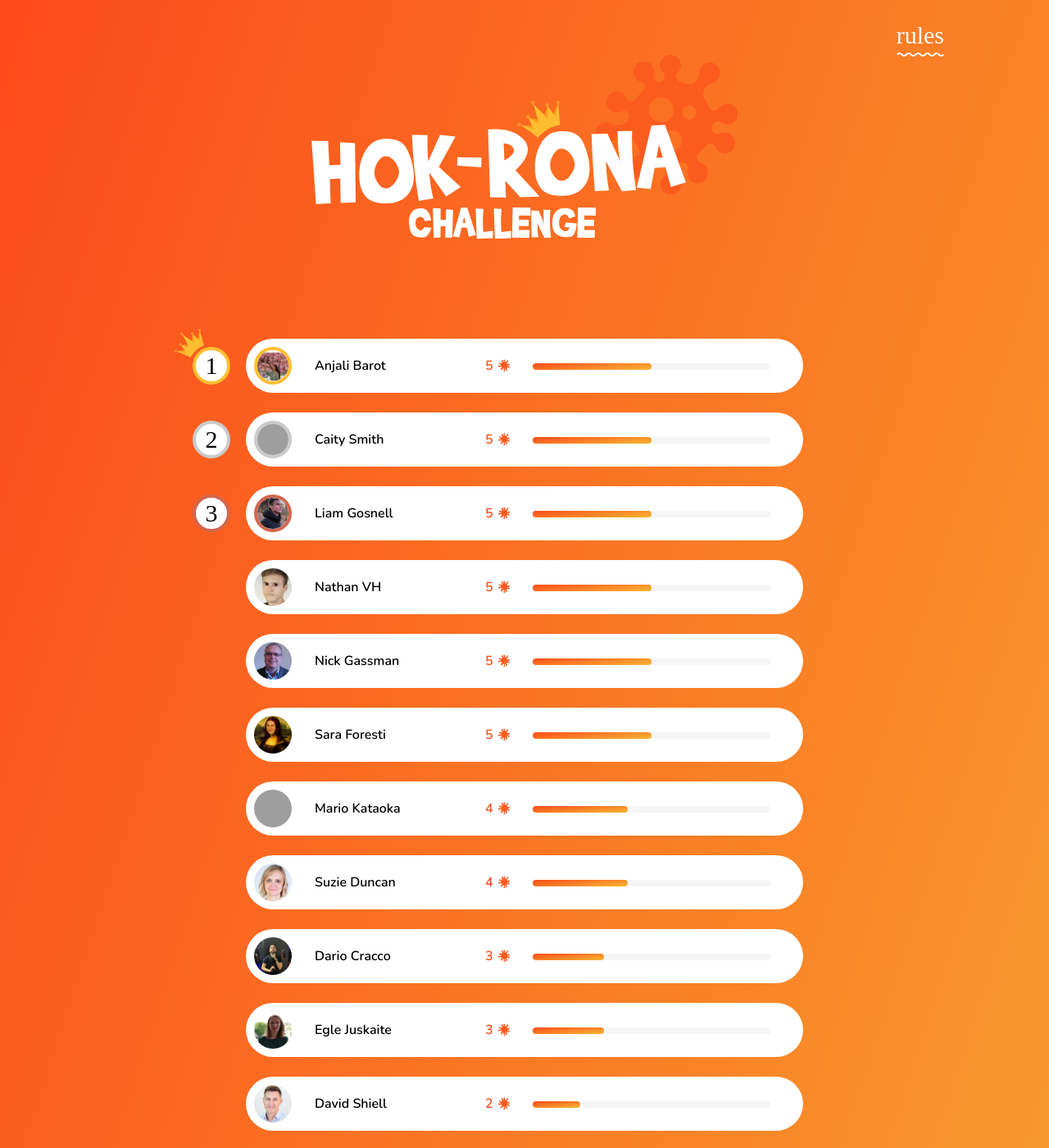
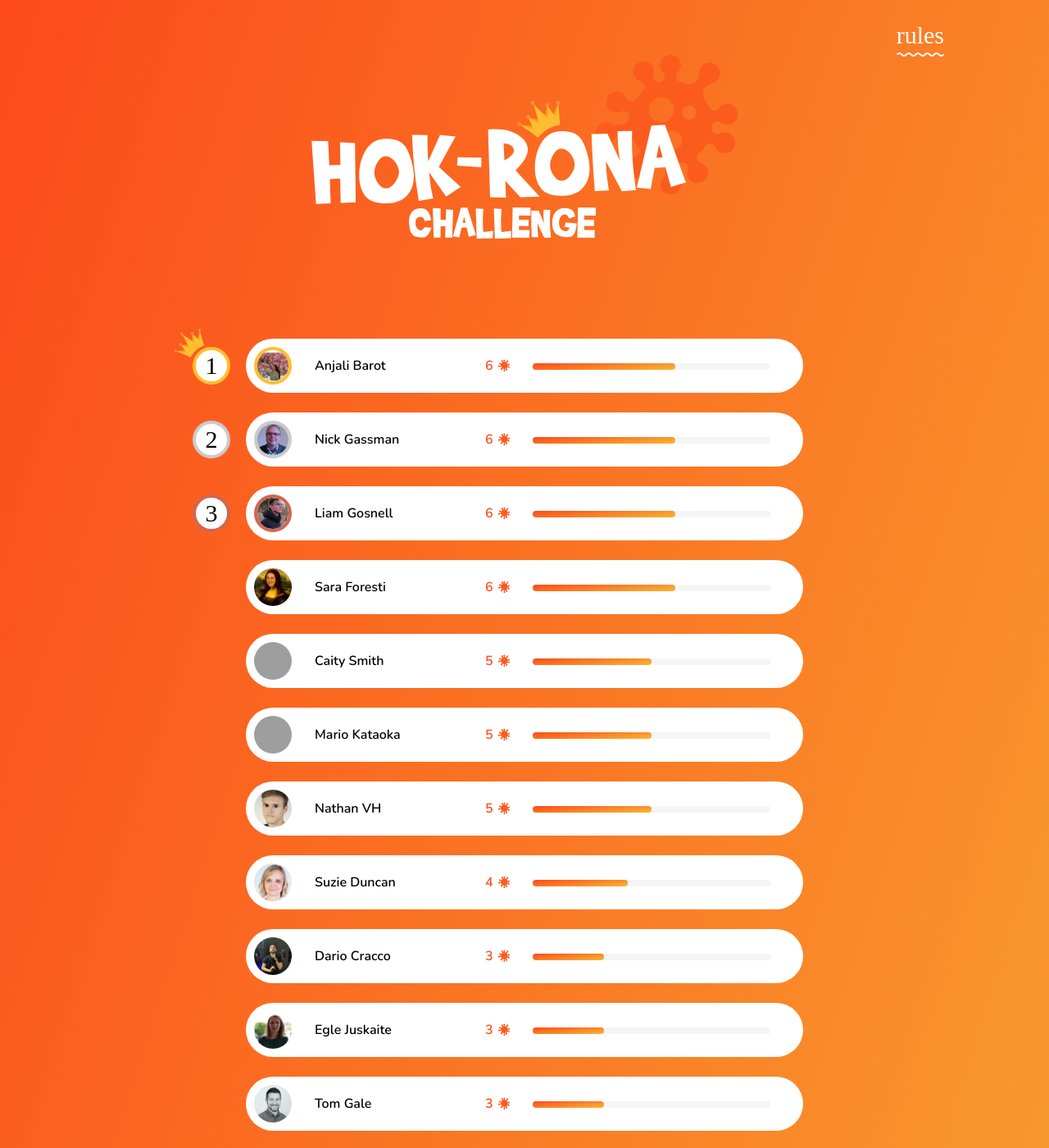
Before and after one commit to LiamGosnell/hokrona.github.io, a Jekyll site: the page built from index.html, in a window 1280 px wide and 1400 px high. Shown: the whole window at 82% size. Built offline with Jekyll 4.4.1, drawn with Linux system fonts in a browser that asks for light colours; some web fonts are replaced; some of the changed text lies outside the part shown; grey boxes are pictures that could not be loaded.

Commit message:
Leaderboard updates

```diff
--- a/_config.yml
+++ b/_config.yml
@@ -33,26 +33,26 @@ navigation:
 leaderboard:
   people:
     - name: Anjali Barot
-      score: 5
+      score: 6
       image: ../assets/img/people/ab-image.png
+    - name: Nick Gassman
+      score: 6
+      image: ../assets/img/people/ng-image.png
+    - name: Liam Gosnell
+      score: 6
+      image: ../assets/img/people/lg-image.png
+    - name: Sara Foresti
+      score: 6
+      image: ../assets/img/people/sf-image.png
     - name: Caity Smith
       score: 5
       image: ../assets/img/people/cs-image.png
-    - name: Liam Gosnell
+    - name: Mario Kataoka
       score: 5
-      image: ../assets/img/people/lg-image.png
+      image: ../assets/img/people/mk-image.png
     - name: Nathan VH
       score: 5
       image: ../assets/img/people/nvh-image.png
-    - name: Nick Gassman
-      score: 5
-      image: ../assets/img/people/ng-image.png
-    - name: Sara Foresti
-      score: 5
-      image: ../assets/img/people/sf-image.png
-    - name: Mario Kataoka
-      score: 4
-      image: ../assets/img/people/mk-image.png
     - name: Suzie Duncan
       score: 4
       image: ../assets/img/people/sd-image.png
@@ -62,9 +62,18 @@ leaderboard:
     - name: Egle Juskaite
       score: 3
       image: ../assets/img/people/ej-image.png
+    - name: Tom Gale
+      score: 3
+      image: ../assets/img/people/tg-image.png
+    - name: Alex Toplis
+      score: 2
+      image: ../assets/img/people/at-image.png
     - name: David Shiell
       score: 2
       image: ../assets/img/people/ds-image.png
+    - name: Joel Mounsey
+      score: 2
+      image: ../assets/img/people/jm-image.png
     - name: Katie Bloor
       score: 2
       image: ../assets/img/people/kb-image.png
@@ -74,21 +83,12 @@ leaderboard:
     - name: Osh Rice
       score: 2
       image: ../assets/img/people/or-image.png
-    - name: Tom Gale
-      score: 2
-      image: ../assets/img/people/tg-image.png
     - name: Tom Painter
       score: 2
       image: ../assets/img/people/tp-image.png
-    - name: Alex Toplis
-      score: 1
-      image: ../assets/img/people/at-image.png
     - name: Danny Ma
       score: 1
       image: ../assets/img/people/dma-image.png
-    - name: Joel Mounsey
-      score: 1
-      image: ../assets/img/people/jm-image.png
     - name: Dan Jordan
       score: 0
       image: ../assets/img/people/dj-image.png
```
Also changed, not shown: 2 other files.
